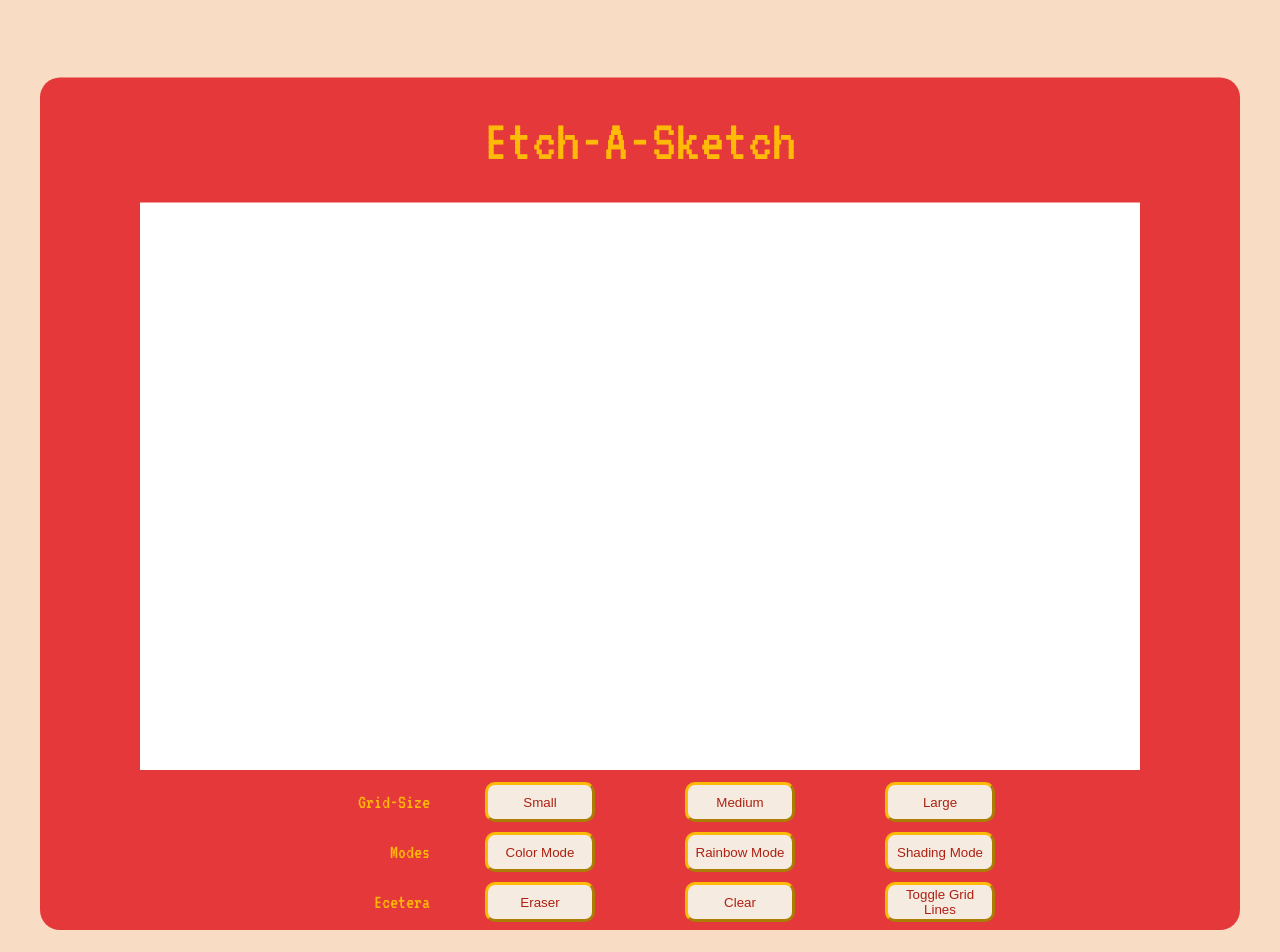
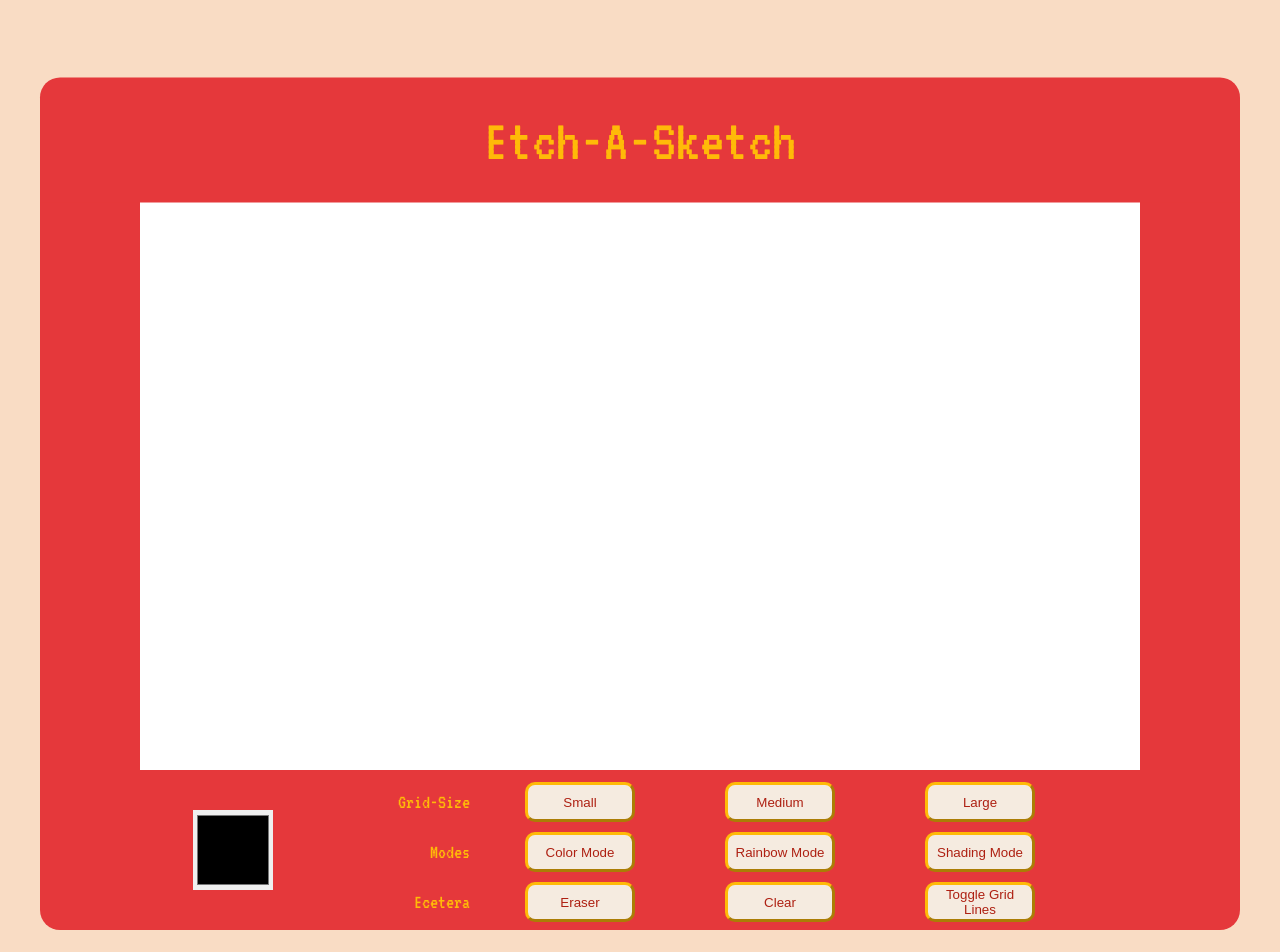
Before and after one commit to Mammbo/etch-a-sketch, a plain HTML site: page index.html in a window 1280 px wide. Shown: the top 952 px of the page. Drawn offline with Linux system fonts and the light colour scheme.

Commit message:
finished all functions except change color

```diff
--- a/etch-a-sketch.js
+++ b/etch-a-sketch.js
@@ -15,6 +15,7 @@ const smallGrid = document.getElementById("small")
 const mediumGrid = document.getElementById("medium")
 const largeGrid = document.getElementById("large")
 const colorMode = document.getElementById("default")
+const colorPicker = document.getElementById("")
 const rainbowMode = document.getElementById("rainbow")
 const shadingMode = document.getElementById("darkening")
 const eraser = document.getElementById("Eraser")
@@ -35,15 +36,12 @@ rainbowMode.addEventListener("click", () => setCurrentMode('rainbow'))
 shadingMode.addEventListener("click", () => setCurrentMode('shading'))
 eraser.addEventListener("click", () => setCurrentMode("eraser"))
 //add colorpicker later
-
+colorPicker.oninput = (e) => setCurrentColor(e.target.value)
 //clear listener
 clear.addEventListener("click", () => clearBoard())
 
 //grid lines
-
 togGrid.addEventListener("click", () => toggleGrid('click'));
-
-
 // tracking mouse clicks
 
 let mouseDown = false
@@ -140,7 +138,7 @@ function setCurrentMode(newMode) {
 
 // set color
 function setCurrentColor(newColor) {
-
+    currentColor = newColor
 }
 function toggleGrid() {
     const gridItem = document.querySelectorAll('.grid_item')
--- a/index.html
+++ b/index.html
@@ -14,6 +14,7 @@
         <header class="header"><p class="headerText">Etch-A-Sketch </p>
         </header>
         <div class="bottom">
+            <input type="color" id="colorPicker">
         <div class="container">
                 <p class="gridSizeText">Grid-Size</p>
                 <button class="btn gridsize" id="small">Small</button>
--- a/style.css
+++ b/style.css
@@ -153,7 +153,16 @@ footer {
 .modeSizeText {
     justify-self: end;
     padding-right: 10px;
-    color: #ffba08
+    color: #ffba08;
+}
+#colorPicker {
+    display: flex;
+    flex-direction: column;
+
+    align-self: center;
+    width: 80px;
+    height: 80px;
+    border: none;
 }
 
 .other {
```
